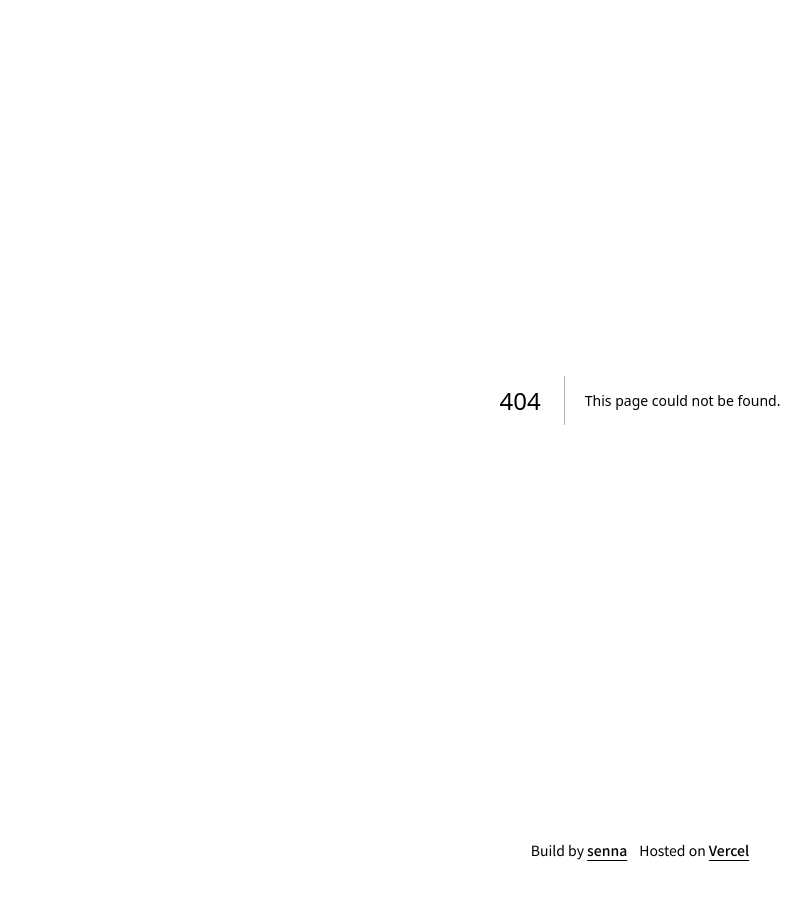
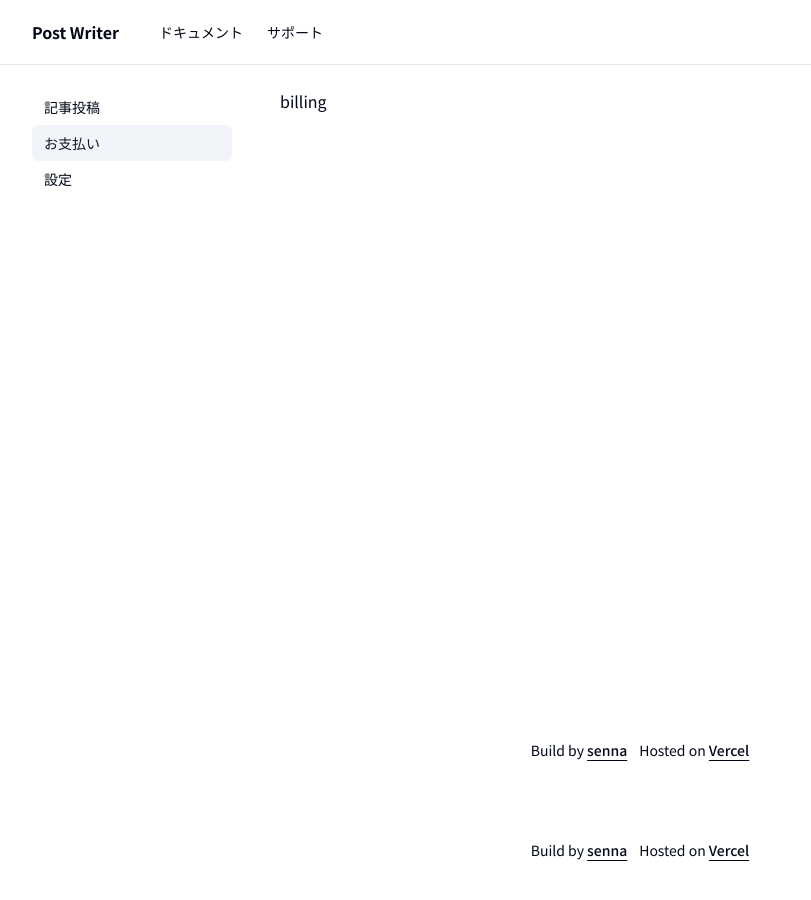
Before and after one commit to senna-lang/Taxonomy-clone, a Next.js app: page /dashboard/billing in a window 1280 px wide. Before the commit this address had no page. Shown: the whole page, without its empty margins (0-811 px from the left). Built offline with nearby package versions, Linux system fonts and the light colour scheme.

Commit message:
add new page

```diff
--- /dev/null
+++ b/src/app/(dashboard)/dashboard/billing/page.tsx
@@ -0,0 +1,3 @@
+export default function BillingPage() {
+   return <div>billing</div>;
+}
--- /dev/null
+++ b/src/app/(dashboard)/dashboard/settings/page.tsx
@@ -0,0 +1,3 @@
+export default function SettingPage() {
+  return <div>setting</div>;
+}
```
